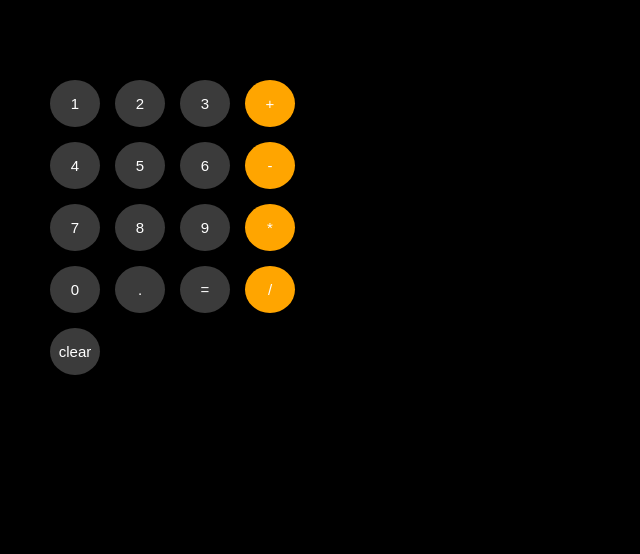
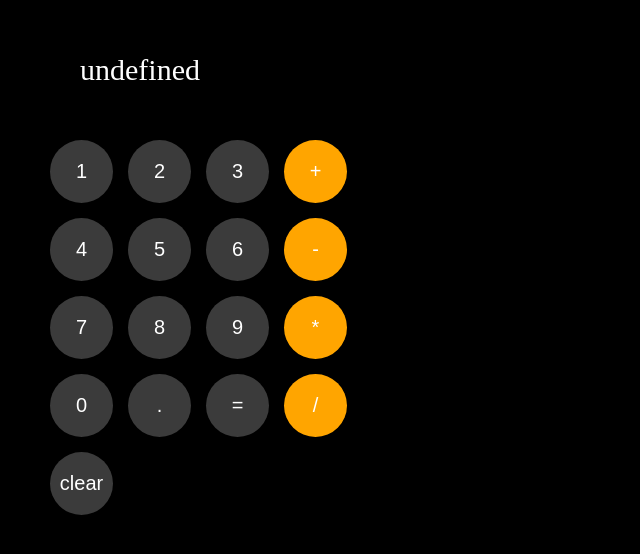
Before and after one commit to georgegeham/Calc, a plain HTML site: page calc.html in a window 1280 px wide. Both pictures are taken after a click on the button "clear". Shown: the whole page, without its empty margins (0-640 px from the left). Drawn offline with Linux system fonts and the light colour scheme.

Commit message:
Final Project

```diff
--- a/Calc.css
+++ b/Calc.css
@@ -8,21 +8,38 @@ body {
     color: white;
 }
 
+.container {
+    display: flex;
+    flex-direction: column;
+}
+
+.digits {
+    height: 10vh;
+    margin: 30px 80px 0;
+    color: white;
+    align-items: center;
+    display: flex;
+}
+
+p {
+    font-size: 30px;
+}
+
 .calc {
     display: grid;
-    grid-template-columns: 50px 50px 50px 50px;
+    grid-template-columns: 63px 63px 63px 63px;
     column-gap: 15px;
     row-gap: 15px;
-    margin: 80px 50px;
+    margin: 30px 50px;
 }
 
 button {
-    padding: 15px;
+    padding: 20px;
     border: none;
     border-radius: 50%;
     background-color: transparent;
     color: white;
-    font-size: 15px;
+    font-size: 20px;
     display: flex;
     justify-content: center;
     align-items: center;
--- /dev/null
+++ b/Calc.js
@@ -0,0 +1,34 @@
+let buttonValue;
+let calcHtml = '';
+let op = [' + ', ' - ', ' * ', ' / '];
+function getValue() {
+    document.querySelectorAll('button').forEach(one => {
+        one.addEventListener('click', () => {
+            if (one.innerHTML === ' = ') {
+                console.log("Compute");
+                calcHtml = evaluate(calcHtml);
+                display();
+            }
+            else if (one.innerHTML === 'clear') {
+                clear();
+            }
+            else {
+                buttonValue = one.innerHTML;
+                display();
+            }
+        })
+    })
+}
+function display() {
+    calcHtml += buttonValue;
+    buttonValue = '';
+    document.querySelector('.display').innerHTML = calcHtml;
+}
+function clear() {
+    calcHtml = '';
+    display();
+}
+function evaluate(expression) {
+    return new Function(`return ${expression}`)();
+}
+getValue();
--- a/calc.html
+++ b/calc.html
@@ -5,32 +5,35 @@
     <meta charset="UTF-8">
     <meta name="viewport" content="width=device-width, initial-scale=1.0">
     <link rel="stylesheet" href="Calc.css">
-    <title>Document</title>
+    <title>Calculator</title>
 </head>
 
 <body>
+    <section class="container">
         <section class="digits">
-        <p></p>
+            <p class="display"></p>
         </section>
         <section class="calc">
             <button class="grey">1</button>
             <button class="grey">2</button>
             <button class="grey">3</button>
-        <button class="orange">+</button>
+            <button class="orange"> + </button>
             <button class="grey">4</button>
             <button class="grey">5</button>
             <button class="grey">6</button>
-        <button class="orange">-</button>
+            <button class="orange"> - </button>
             <button class="grey">7</button>
             <button class="grey">8</button>
             <button class="grey">9</button>
-        <button class="orange">*</button>
+            <button class="orange"> * </button>
             <button class="grey">0</button>
             <button class="grey">.</button>
-        <button class="grey">=</button>
-        <button class="orange">/</button>
+            <button class="grey"> = </button>
+            <button class="orange"> / </button>
             <button class="grey">clear</button>
         </section>
+    </section>
+    <script src="Calc.js"></script>
 </body>
 
 </html>
```
Lines whose indentation alone changed are shown as unchanged.
